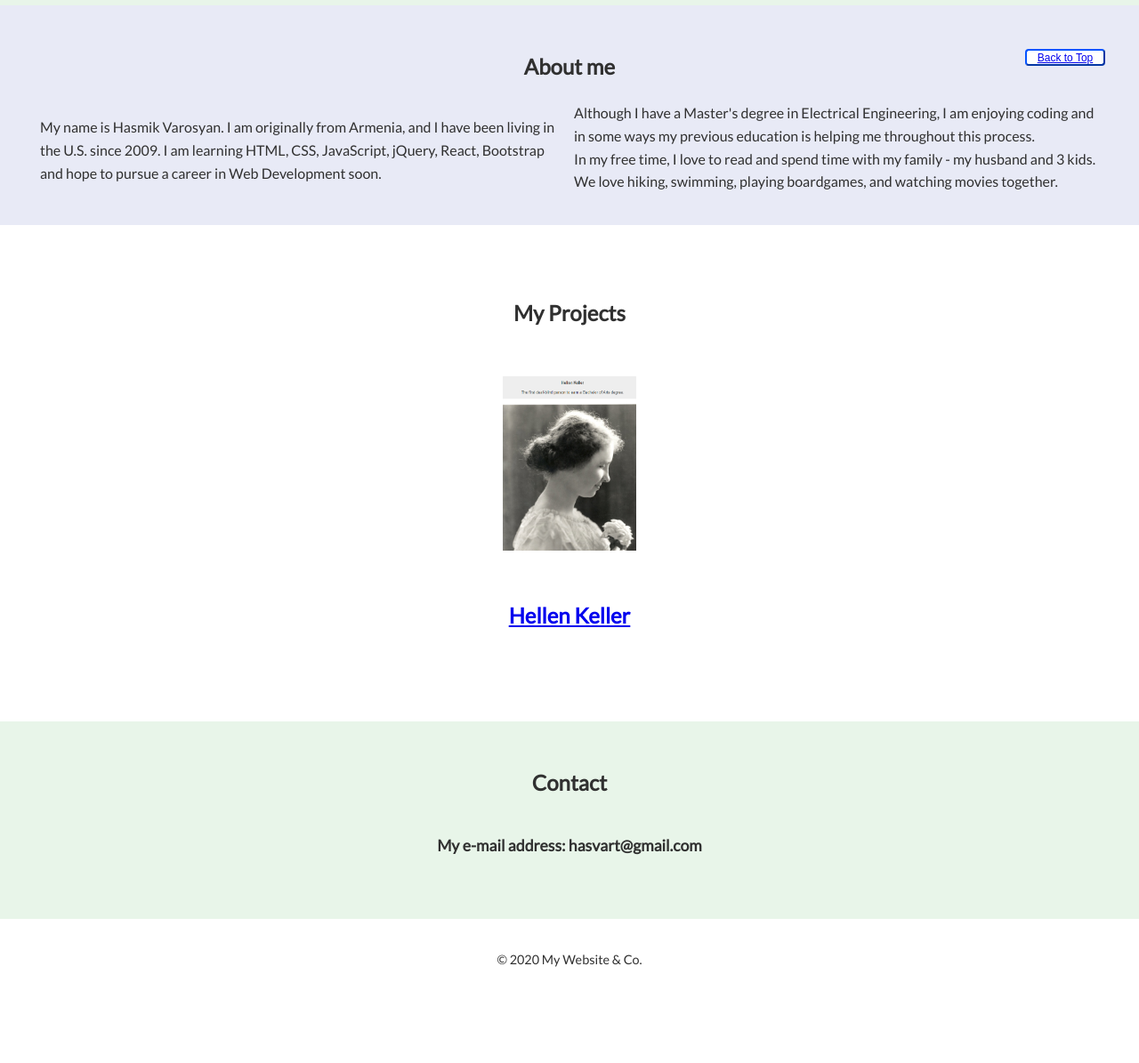
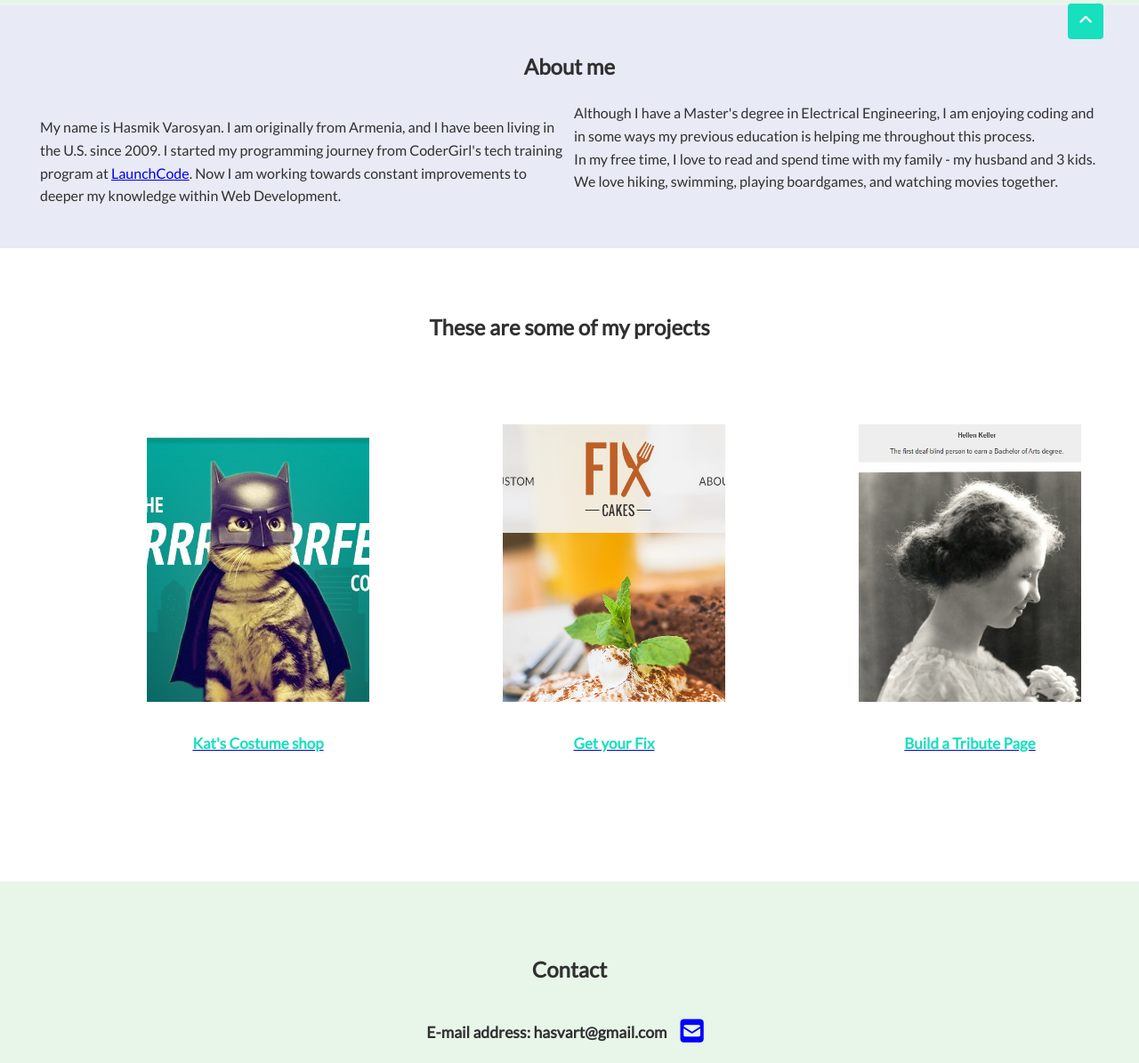
Before and after one commit to hasmikcoder/portfolio_website, a plain HTML site: page index.html in a window 1280 px wide. Shown: the part 716-1911 px from the top of the page at 89% size. Before the commit the page ends 1840 px from the top, so only its background shows below. Drawn offline with Linux system fonts and the light colour scheme.

Commit message:
updated projects and added footer

```diff
--- a/index.html
+++ b/index.html
@@ -1,7 +1,10 @@
 <!DOCTYPE html>
 <html lang="en">
   <head>
-    <meta charset="UTF-8">
+
+    <!-- Place your kit's code here -->
+   <script src="https://kit.fontawesome.com/5884de20b0.js" crossorigin="anonymous"></script>
+
      <meta name="viewport" content="width=device-width, initial-scale=1.0">
     <title>Hasmik's Portfolio Website</title>
     <link rel="stylesheet" href="styles.css">
@@ -61,12 +64,12 @@
          <div class="about-inner">
             <div class="item">
 
-             <p> My name is Hasmik Varosyan. I am originally from Armenia, and I have been
+             <p>My name is Hasmik Varosyan. I am originally from Armenia, and I have been
               living in the U.S. since 2009.
-              I am learning HTML, CSS, JavaScript, jQuery, React, Bootstrap and hope to pursue a career
-               in Web Development soon.
-             </p>
-
+              I started my programming journey from CoderGirl's tech training program
+              at <a href="https://www.launchcode.org" target="_blank">LaunchCode</a>.
+              Now I am working towards constant improvements to deeper my knowledge within
+              Web Development.</p>
            </div>
 
            <div class="item">
@@ -82,20 +85,32 @@
 
               <!--End About me-->
 
+
               <!--Projects-->
          <div class="projects" id="projects">
-          <h2> My Projects<h2>
+             <h2> These are some of my projects <h2>
 
-            <div class="thumbnail_box">
+          <div class="projects-grid">
 
-                <a target="_blank" href="https://hasmikcoder.github.io/Hellen-Keller/">
+            <a  href="https://hasmikcoder.github.io/web_group_project_1/" target="_blank">
+                 <img class="project-image" src="images/grid1.jpg" alt="Kat store"/>
+                  <p class="caption">Kat's Costume shop </p>
+            </a>
 
-                <img class="web_thumbnail" id="hellen" src="images/hellen.jpg" alt="Hellen Keller">
-                <h4>Hellen Keller</h4>
+
+             <a  href="https://hasmikcoder.github.io/web_group_project_2/" target="_blank">
+                 <img class="project-image" src="images/grid2.jpg" alt="Bakery website"/>
+                   <p class="caption">Get your Fix </p>
             </a>
+
+              <a href="https://hasmikcoder.github.io/Hellen-Keller/" target="_blank">
+                  <img class="project-image" src="images/grid3.jpg" alt="Hellen Keller"/>
+                     <p class="caption">Build a Tribute Page </p>
+              </a>
+
+           </div>
         </div>
 
-            </div>
                <!--End Projects-->
 
 
@@ -103,21 +118,48 @@
                <div class="contact" id="contact">
                <h2> Contact<h2>
 
-                  <p> My e-mail address: hasvart@gmail.com  </p>
+                  <p> E-mail address: hasvart@gmail.com   </p>
+                      <i class="fas fa-envelope-square"></i>
+
 
                 </div>
                 <!--End Contact-->
 
                   <!--Footer-->
+
         <div class="footer">
-                    <p>&copy; 2020 My Website & Co.</p>
+
+
+               <ul class="social-footer">
+
+                    <li>
+                       <a href="https://www.facebook.com/" target="_blank"><i class="fab fa-facebook"></i></a>
+                   </li>
+
+                    <li>
+                        <a href="https://www.instagram.com/" target="_blank"><i class="fab fa-instagram"></i></a>
+                   </li>
+
+                   <li>
+                        <a href="https://www.github.com/hasmikcoder" target="_blank"><i class="fab fa-github"></i></a>
+                  </li>
+
+                  <li>
+                      <a href="https://www.linkedin.com/" target="_blank"><i class="fab fa-linkedin"></i></a>
+                  </li>
+
+            </ul>
+
        </div>
 
-               <div class="gettotop">
-               <a name="gettop"></a>
 
-               <button id="btn"><a href="#header">Back to Top</a></button>
+                  <div class="copyright">
+                      <p>&copy; 2020 Hasmik Varosyan - My Website. </p>
                 </div>
+
+
+                <a href="#header" class="btn-gettotop"><i class="fas fa-angle-up"></i> </a>
+
 
          </body>
      </html>
--- a/styles.css
+++ b/styles.css
@@ -1,6 +1,7 @@
 html, body {
   overflow-x: hidden;
   width: 100%;
+  scroll-behavior: smooth;
 }
 
   :root {
@@ -18,6 +19,8 @@ margin: 0;
 font-family: 'Lato', sans-serif;
 line-height: 1.6;
 }
+
+/*Header-Navigation*/
 
 #header {
 padding: 0 45px;
@@ -52,6 +55,8 @@ align-items: center;
   display: flex;
   justify-content: space-around;
 }
+
+/*Introduction*/
 
 .intro {
   background-color: var(--clr-grayish);
@@ -96,6 +101,8 @@ align-items: center;
     padding: 5px;
   }
 
+  /*About*/
+
 .about {
   background-color: var(--clr-blue);
   padding: 30px 45px;
@@ -115,45 +122,43 @@ justify-content: center;
 display: flex;
 }
 
-.projects{
- padding: 60px 45px;
+/* Projects*/
 
+.projects {
+ padding: 50px 45px;
+ text-align: center;
+ display: grid;
+ }
+
+ .projects-grid {
+  display: grid;
+ grid-template-columns: repeat(auto-fit, minmax(320px, 1fr));
+ grid-gap: 10px;
+  width: 100%;
+  margin: 50px 50px;
 }
 
-.projects h2{
-  justify-content: center;
-  display: flex;
-}
+.project-image {
+  width:250px;
+ }
 
-.web_thumbnail {
-  width: 150px;
-  background-color: var(--clr-light);
-  padding: 22px 15px;
-}
-
-.thumbnail_box {
-  margin: 10px;
-  height: 320px;
-}
-
-.projects img {
-    display: block;
-    margin-left: auto;;
-    margin-right: auto;
-    }
-
- .projects img:hover{
+.project-image:hover{
   box-shadow: 0 0 4px 2px rgba(0, 140, 186, 0.5);
  }
 
- .thumbnail_box h4{
-  display: flex;
-  justify-content: center;
- }
+  p.caption {
+  padding: 5px 2px 5px 2px;
+  text-align: center;
+  color: var(--clr-accent);
+  font-size: 17px;
+  text-decoration: none;
+  }
+
+  /* Footer*/
 
 .contact{
   background-color: var(--clr-grayish);
-  padding: 30px 45px;
+  padding: 60px 15px;
 }
 
 .contact h2{
@@ -168,23 +173,59 @@ display: flex;
   justify-content: center;
 }
 
+.contact i{
+   padding: 15px 10px 15px 15px;
+}
+
 .footer {
   text-align: center;
-  padding: 20px 0;
+  padding: 60px 0;
   font-size: .9rem;
 }
 
-#btn {
+.social-footer li{
+  display: inline;
+}
+
+.social-footer .fab{
+   padding: 0px 30px 0px 0px;
+}
+
+.fab {
+  color:blue;
+  font-size: 30px;
+  }
+
+  .fab:hover {
+    color:red;
+    }
+
+  .fas {
+  color:blue;
+  font-size: 30px;
+  }
+
+  .fas:hover {
+    color:red;
+    }
+
+    .copyright {
+      text-align: center;
+    }
+
+  .btn-gettotop {
   position: fixed;
-  float: right;
-  right: 20.5%;
-  left: 90%;
-  max-width: 90px;
-  width: 100%;
-  font-size: 12px;
-  border-color: rgba(5, 82, 248);;
-  background-color: var(--clr-light);
-  padding: .5px;
-  bottom: 10px;
+  width: 40px;
+  height: 40px;
+  background-color: var(--clr-accent);
+  bottom: 40px;
+  right:  40px;
+  text-align: center;
   border-radius: 4px;
+  }
+
+.btn-gettotop .fas{
+color: var(--clr-light);
+font-size: 18px;
+ margin: 10px 6px;
 }
```
Also changed, not shown: images/grid1.jpg (added), images/grid2.jpg (added), images/grid3.jpg (added), images/hellen.jpg (deleted), 1 other file. Lines whose indentation alone changed are shown as unchanged.
